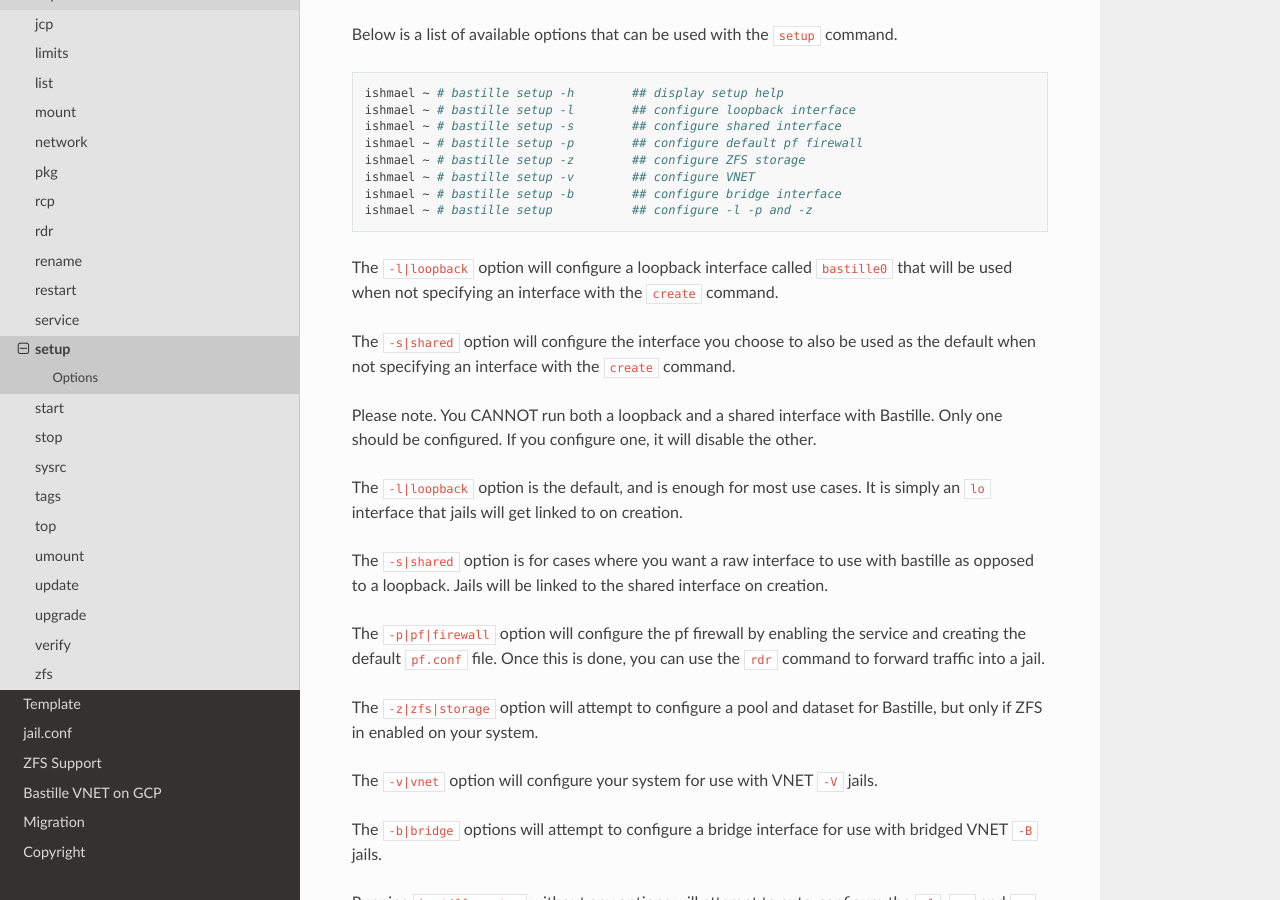
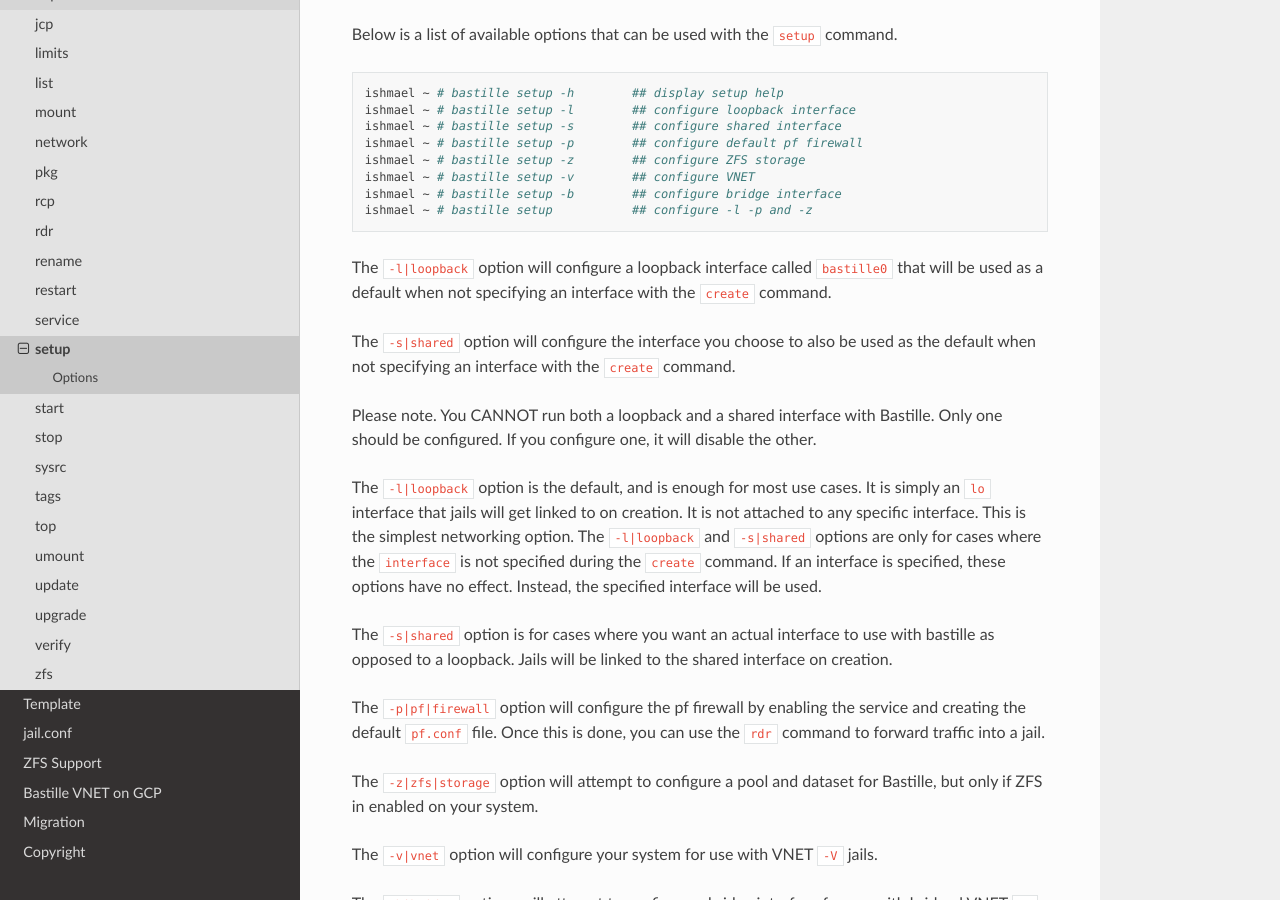
Before and after one commit to BastilleBSD/bastille, a Sphinx documentation site: the page built from docs/chapters/subcommands/setup.rst, in a window 1280 px wide and 900 px high, scrolled down 290 px. Built offline with Sphinx 7.4.7 and the Read the Docs theme 3.1.0, drawn with Linux system fonts in a browser that asks for light colours.

Commit message:
docs: Clarify setup more

```diff
--- a/docs/chapters/subcommands/setup.rst
+++ b/docs/chapters/subcommands/setup.rst
@@ -22,7 +22,7 @@ Below is a list of available options that can be used with the ``setup`` command
   ishmael ~ # bastille setup           ## configure -l -p and -z
 
 The ``-l|loopback`` option will configure a loopback interface called ``bastille0`` that
-will be used when not specifying an interface with the ``create`` command.
+will be used as a default when not specifying an interface with the ``create`` command.
 
 The ``-s|shared`` option will configure the interface you choose to also be used as the default
 when not specifying an interface with the ``create`` command.
@@ -31,9 +31,12 @@ Please note. You CANNOT run both a loopback and a shared interface with Bastille
 should be configured. If you configure one, it will disable the other.
 
 The ``-l|loopback`` option is the default, and is enough for most use cases. It is simply an ``lo`` interface
-that jails will get linked to on creation.
+that jails will get linked to on creation. It is not attached to any specific interface. This is the simplest
+networking option. The ``-l|loopback`` and ``-s|shared`` options are only for cases where the ``interface``
+is not specified during the ``create`` command. If an interface is specified, these options have no effect.
+Instead, the specified interface will be used.
 
-The ``-s|shared`` option is for cases where you want a raw interface to use with bastille as
+The ``-s|shared`` option is for cases where you want an actual interface to use with bastille as
 opposed to a loopback. Jails will be linked to the shared interface on creation.
 
 The ``-p|pf|firewall`` option will configure the pf firewall by enabling the service and creating the
```
